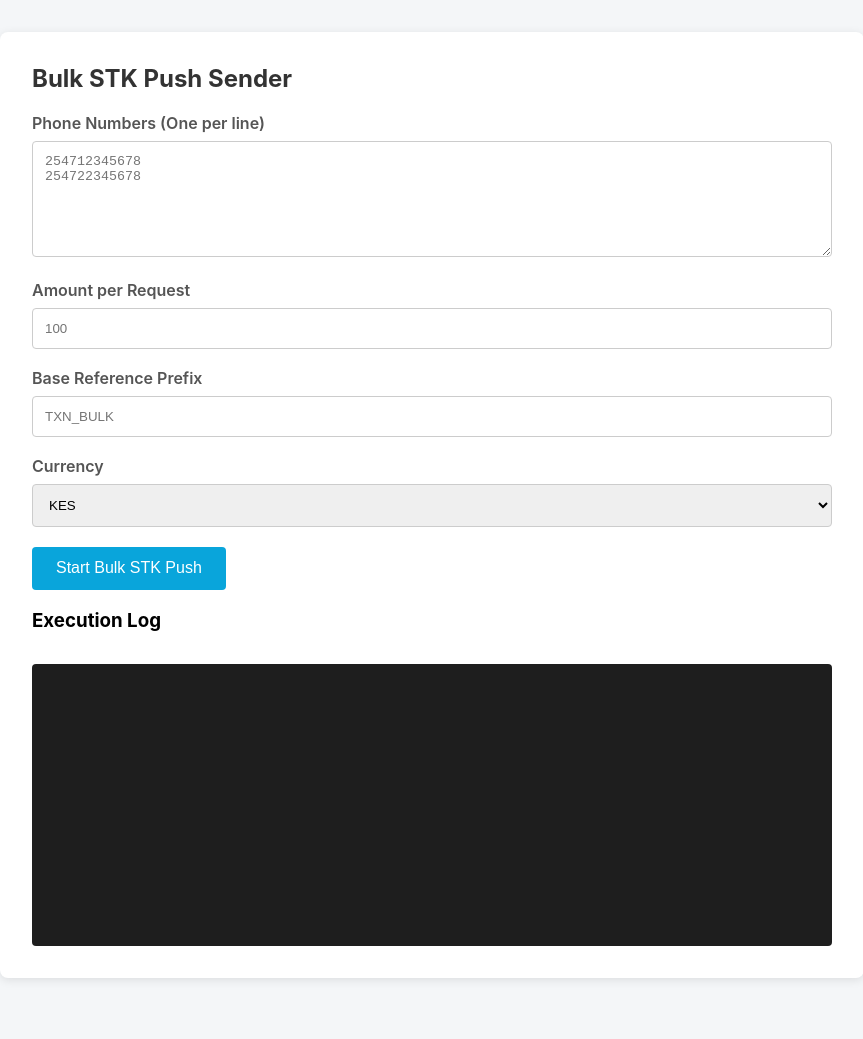
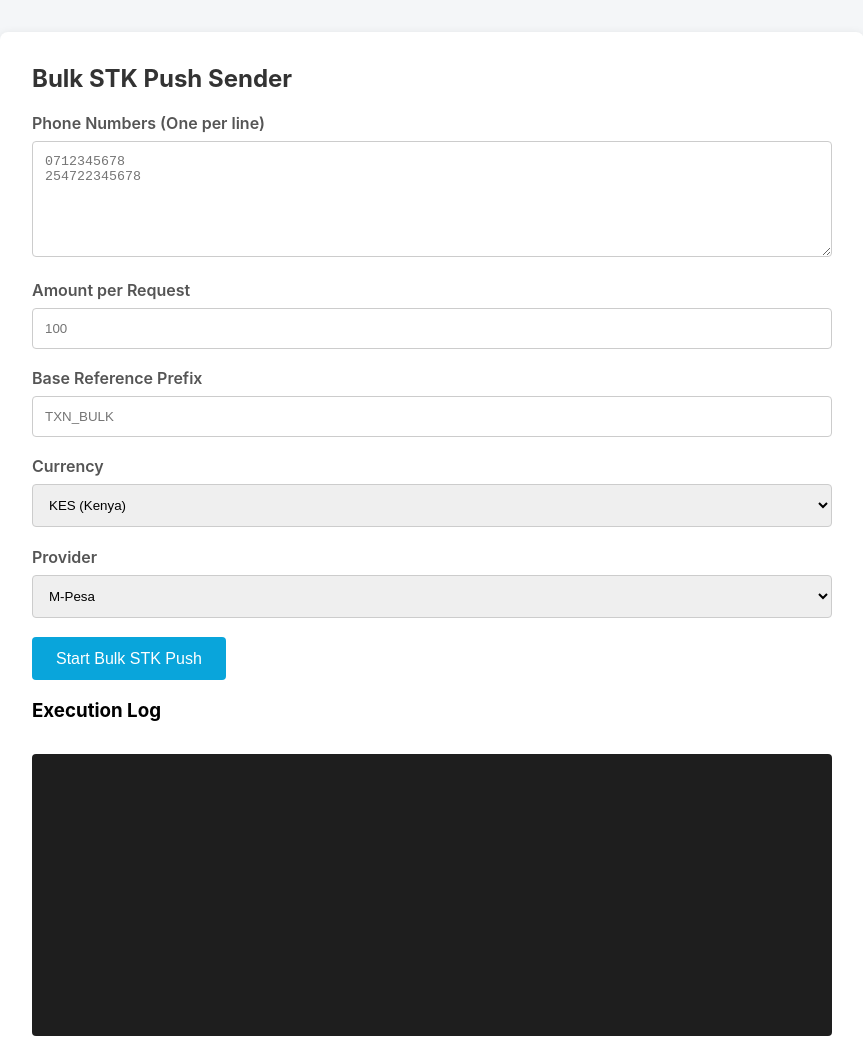
Before and after one commit to pininvest44/paystack, a website: page public/index.html in a window 1280 px wide. Shown: the top 1039 px of the page, without its empty margins (208-1071 px from the left). Before the commit the page ends 1010 px from the top, so only its background shows below. Drawn offline with Linux system fonts and the light colour scheme.

Commit message:
Update index.html

```diff
--- a/public/index.html
+++ b/public/index.html
@@ -26,7 +26,7 @@
     <form id="stkForm">
       <div class="form-group">
         <label for="phoneNumbers">Phone Numbers (One per line)</label>
-        <textarea id="phoneNumbers" rows="6" placeholder="254712345678&#10;254722345678" required></textarea>
+        <textarea id="phoneNumbers" rows="6" placeholder="0712345678&#10;254722345678" required></textarea>
       </div>
       <div class="form-group">
         <label for="amount">Amount per Request</label>
@@ -39,9 +39,15 @@
       <div class="form-group">
         <label for="currency">Currency</label>
         <select id="currency">
-          <option value="KES">KES</option>
-          <option value="GHS">GHS</option>
-          <option value="NGN">NGN</option>
+          <option value="KES">KES (Kenya)</option>
+          <option value="GHS">GHS (Ghana)</option>
+          <option value="UGX">UGX (Uganda)</option>
+        </select>
+      </div>
+      <div class="form-group">
+        <label for="provider">Provider</label>
+        <select id="provider">
+          <option value="mpesa">M-Pesa</option>
         </select>
       </div>
       <button type="submit" id="submitBtn">Start Bulk STK Push</button>
```
